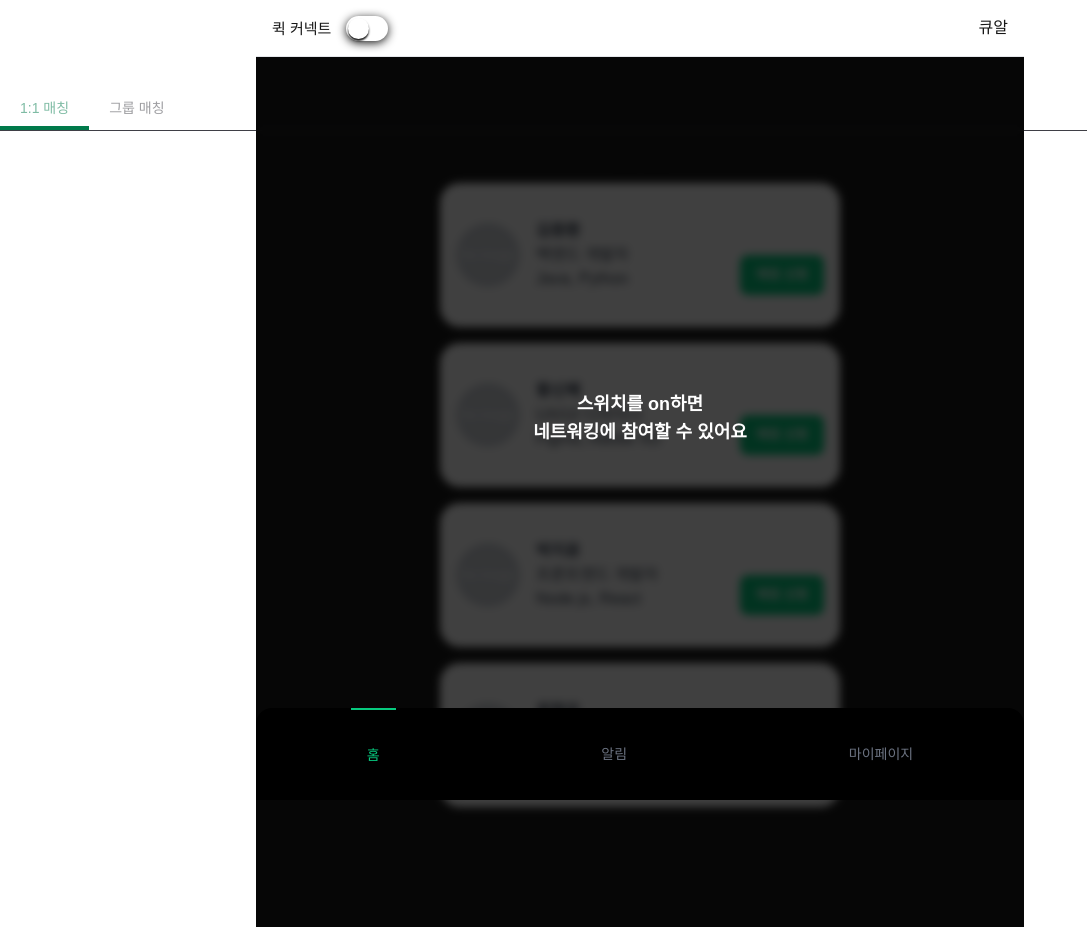
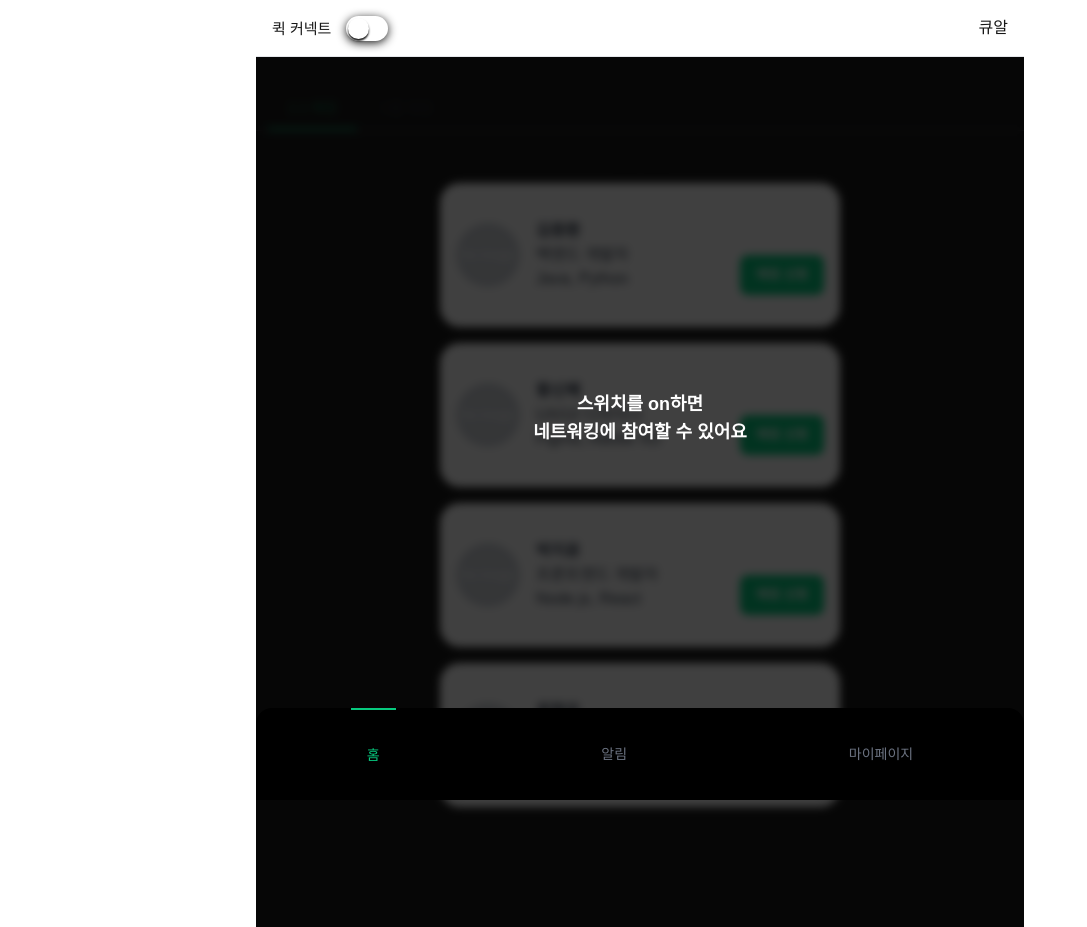
Before and after one commit to goorm-CHACHA/FE, a Next.js app: page /home in a window 1280 px wide. Shown: the whole page, without its empty margins (0-1087 px from the left). Built offline with nearby package versions, Linux system fonts and the light colour scheme.

Commit message:
feat: radix tap 디자인 변경

```diff
--- a/src/components/common/radix-tabs.tsx
+++ b/src/components/common/radix-tabs.tsx
@@ -33,11 +33,11 @@ const RadixTabs = ({ tabLabels, tabContents, disabled }: RadixTabsProps) => {
 
   return (
     <Tabs.Root
-      className="flex flex-col w-screen"
+      className="flex flex-col w-full"
       defaultValue={tabLabels[0]}
       onValueChange={updateIndicator}
     >
-      <div className="relative">
+      <div className="relative ml-3">
         <Tabs.List
           ref={listRef}
           className="flex rounded-lg justify-start"
@@ -46,7 +46,7 @@ const RadixTabs = ({ tabLabels, tabContents, disabled }: RadixTabsProps) => {
           {tabLabels.map((label, index) => (
             <Tabs.Trigger
               key={`trigger-${index}`}
-              className="flex h-[45px] cursor-pointer select-none items-center justify-center px-5 text-sm text-zinc-700 outline-none data-[state=active]:text-green-700 disabled:opacity-50 disabled:cursor-not-allowed"
+              className="flex h-[45px] cursor-pointer select-none items-center justify-center px-5 text-sm text-gray-700 outline-none data-[state=active]:text-green-500 disabled:opacity-50 disabled:cursor-not-allowed"
               value={label}
               disabled={disabled}
             >
@@ -56,14 +56,14 @@ const RadixTabs = ({ tabLabels, tabContents, disabled }: RadixTabsProps) => {
         </Tabs.List>
         {/* 인디케이터 영역 */}
         <div
-          className="absolute bottom-0 h-1 bg-green-700 transition-all duration-300"
+          className="absolute bottom-0 h-[2px] bg-green-500 transition-all duration-300 pl-4"
           style={{
             left: indicatorStyle.left,
             width: indicatorStyle.width,
           }}
         />
       </div>
-      <div className="h-[1px] w-full bg-zinc-700"></div>
+      <div className="h-[1px] w-full bg-zinc-700 mx-auto"></div>
       {tabLabels.map((label, index) => (
         <Tabs.Content
           key={`content-${index}`}
```
